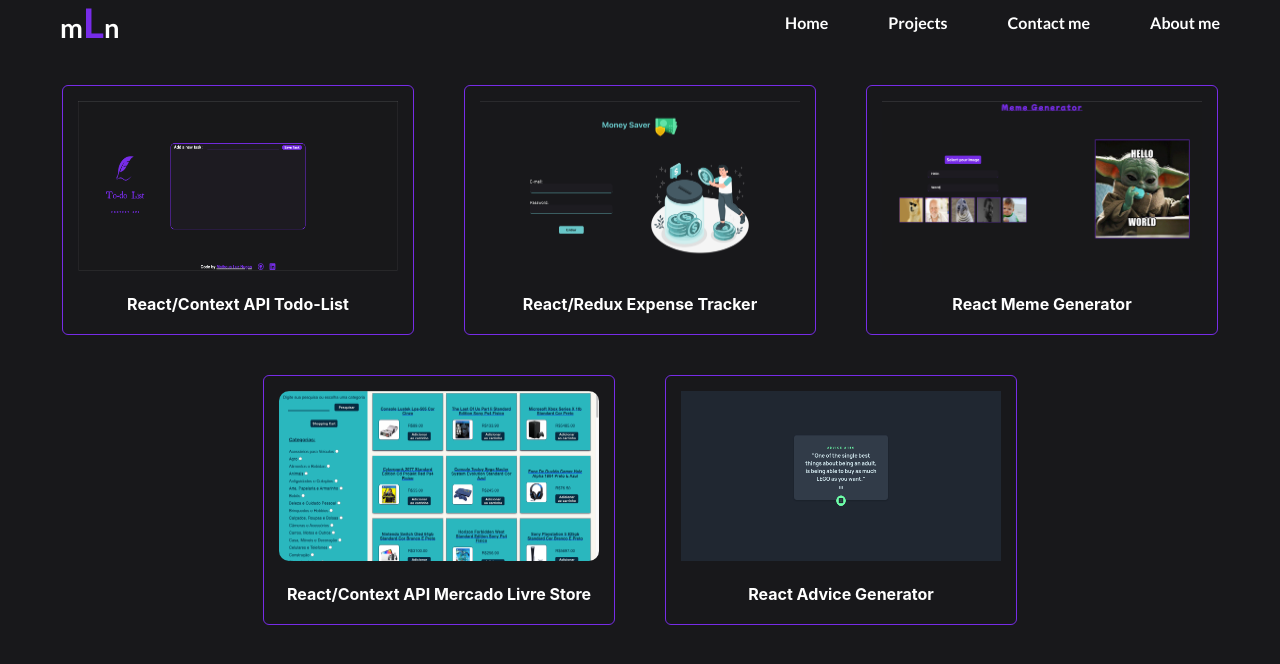
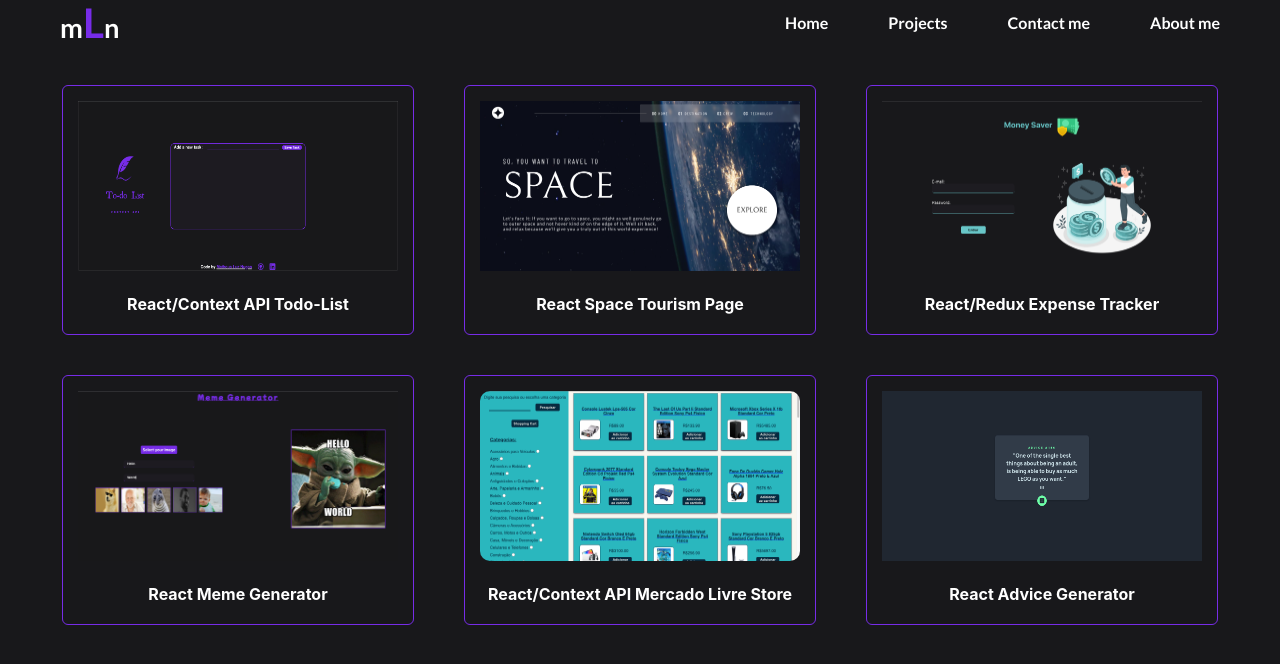
Before and after one commit to Matheusnugas/matheusnugas.github.io, a React (Create React App) app: page /projects in a window 1280 px wide. Shown: the top 664 px of the page. Built offline with nearby package versions, Linux system fonts and the light colour scheme; a web font is replaced by a local one.

Commit message:
space tourism project added

```diff
--- a/src/pages/Projects.jsx
+++ b/src/pages/Projects.jsx
@@ -4,6 +4,7 @@ import walletImg from "../images/walletImage.png";
 import memeGen from "../images/memeGen.png";
 import onlineStore from "../images/onlineStore.png";
 import adviceGenerator from "../images/adviceGenerator.png";
+import spaceTourism from "../images/spaceTourism.png";
 import "./Projects.css";
 
 function Projects() {
@@ -13,6 +14,12 @@ function Projects() {
         <div className="projectDiv">
           <img src={todoListImg} alt="projectImg" />
           <p>React/Context API Todo-List</p>
+        </div>
+      </a>
+      <a href="https://mlnspacetourism.vercel.app//">
+        <div className="projectDiv">
+          <img src={spaceTourism} alt="projectImg" />
+          <p>React Space Tourism Page</p>
         </div>
       </a>
       <a href="https://mlnreduxwallet.vercel.app/">
```
Also changed, not shown: src/images/spaceTourism.png (added).
